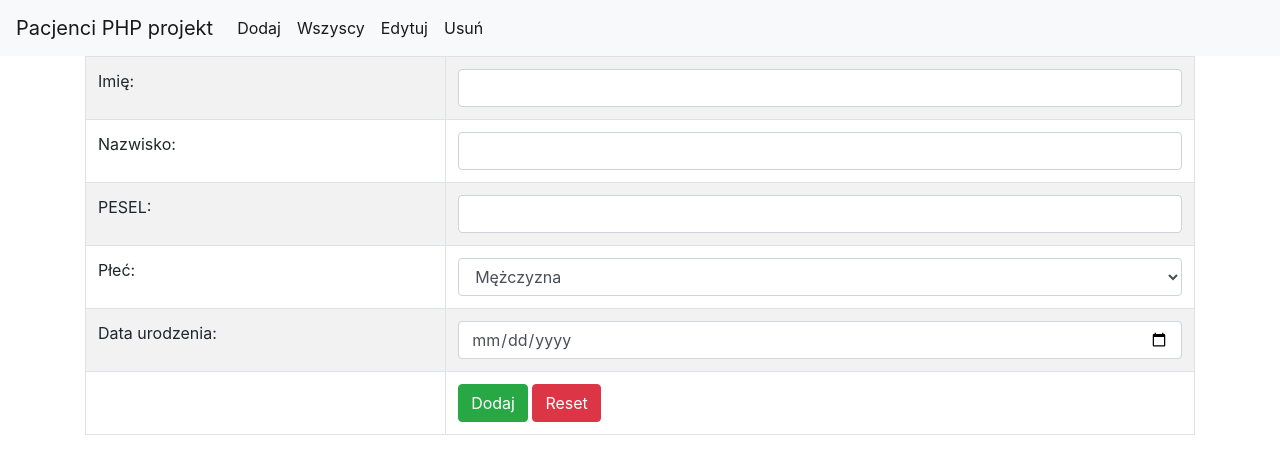
After one commit to matadini/projekt-php, a PHP site: page /projekt-php/strony/pacj_dodawanie.php in a window 1280 px wide. The commit adds this page. Shown: the top 474 px of the page. Run offline with PHP 8.4, Linux system fonts and the light colour scheme.

Commit message:
Dodawanie pacj

```diff
--- a/css/style.css
+++ b/css/style.css
@@ -1,5 +1,3 @@
 body {
-
-    padding: 10%;
-
+    padding: 10px;
 }
--- /dev/null
+++ b/strony/pacj_dodawanie.php
@@ -0,0 +1,73 @@
+<!DOCTYPE html>
+<html lang="en">
+<head>
+    <meta charset="UTF-8">
+    <meta name="viewport" content="width=device-width, initial-scale=1.0">
+    <meta http-equiv="X-UA-Compatible" content="ie=edge">
+    <title>Document</title>
+    <link rel="stylesheet" type="text/css" href="http://localhost/projekt-php/bootstrap/css/bootstrap.min.css">
+</head>
+<body>
+
+<?php
+include '../view.php';
+Views::generateNav();
+?>
+
+
+<div class="container">
+  <div class="center-block" >
+        <form method="POST" action="pacj_dodawanie.php">
+            <table class="table table-hover table-striped table-bordered">
+                <tr>
+                    <td>Imię: </td>
+                    <td><input required name="pacj_imie" pattern="[a-zA-Z]+" class="form-control"></td>
+                </tr>
+                <tr>
+                    <td>Nazwisko: </td>
+                    <td><input required name="pacj_nazwisko" pattern="[a-zA-Z]+" class="form-control"></td>
+                </tr>
+                <tr>
+                    <td>PESEL: </td>
+                    <td><input required name="pacj_pesel" pattern="[0-9]{11}" class="form-control"></td>
+                </tr>
+                <tr>
+                    <td>Płeć: </td>
+                    <td>
+                        <select required name='pacj_plec' class="form-control">
+                            <option value="mezczyzna"> Mężczyzna </option>
+                            <option value="kobieta"> Kobieta </option>
+                        </select>
+                    </td>
+                </tr>
+                <tr>
+                    <td>Data urodzenia: </td>
+                    <td><input required name="pacj_data_urodzenia" type="date" class="form-control"></td>
+                </tr>
+                <tr>
+                    <td>
+                    </td>
+                    <td>
+                        <input type="submit" name="pacj_submit" value="Dodaj" class="btn btn-success">
+                        <input type="reset" name="pacj_reset" value="Reset" class="btn btn-danger">
+                    </td>
+                </tr>
+
+            </table>
+        </form>
+  </div>
+
+    <?php
+
+        if(isset($_POST["pacj_submit"])) {
+            echo "elo";
+        }
+    ?>
+</div>
+
+
+
+
+
+</body>
+</html>
--- a/view.php
+++ b/view.php
@@ -1,7 +1,7 @@
 <?php
 
-
-function generateLoginView() {
+class Views {
+    static function generateLoginView() {
         $html =
         "<form method='POST' action='index.php'>
             <table>
@@ -15,7 +15,7 @@ function generateLoginView() {
                 </tr>
                 <tr>
                     <td><input type='submit' name='btnSubmit' class='btn btn-success' value='Zaloguj'/></td>
-                <td><input type='reset' name='btnReset' class='btn btn-success' value='Anuluj'></td>
+                    <td><input type='reset' name='btnReset' class='btn btn-danger' value='Anuluj'></td>
                 </tr>
             </table>
         </form>";
@@ -23,9 +23,36 @@ function generateLoginView() {
 
     }
 
+    static function generateNav() {
+        $html =
+        "<nav class='navbar navbar-expand-lg navbar-light bg-light'>
+            <a class='navbar-brand' href='#'>Pacjenci PHP projekt </a>
+            <button class='navbar-toggler' type='button' data-toggle='collapse' data-target='#navbarSupportedContent' aria-controls='navbarSupportedContent' aria-expanded='false' aria-label='Toggle navigation'>
+            <span class='navbar-toggler-icon'></span>
+            </button>
 
-function generateApplicationView() {
+            <div class='collapse navbar-collapse' id='navbarSupportedContent'>
+            <ul class='navbar-nav mr-auto'>
+                <li class='nav-item active'>
+                <a class='nav-link' href='pacj_dodawanie.php'>Dodaj <span class='sr-only'>(current)</span></a>
+                </li>
+                <li class='nav-item active'>
+                <a class='nav-link' href='pacj_wszystkie.php'>Wszyscy <span class='sr-only'>(current)</span></a>
+                </li>
+                <li class='nav-item active'>
+                <a class='nav-link' href='pacj_edycja.php'>Edytuj <span class='sr-only'>(current)</span></a>
+                </li>
+                <li class='nav-item active'>
+                <a class='nav-link' href='pacj_usuwanie.php'>Usuń <span class='sr-only'>(current)</span></a>
+                </li>
+            </div>
+            </nav>";
+        echo $html;
 
     }
+}
+
+
+
 
 ?>
```
Also changed, not shown: index.php (+25 -68 lines), pacjent/pacjent.php (+23 -0 lines), strony/pacj_app.php (renamed from application.php, +12 -1 lines), strony/pacj_edycja.php (added, +12 -0 lines), strony/pacj_usuwanie.php (added, +12 -0 lines), strony/pacj_wszystkie.php (added, +22 -0 lines), uzytkownik/uzytkownik_service.php (+5 -2 lines), 1 other file. Lines whose indentation alone changed are shown as unchanged.
